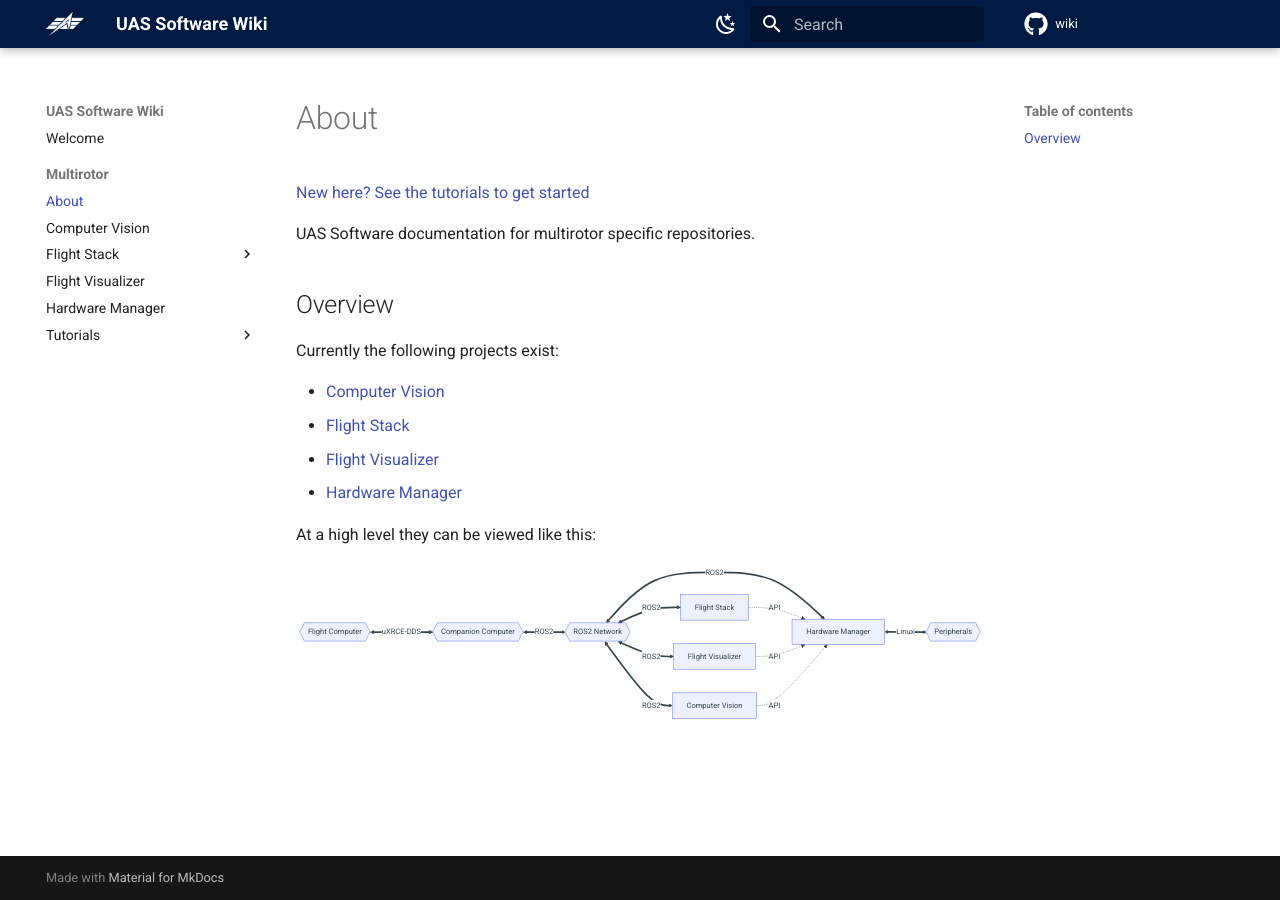
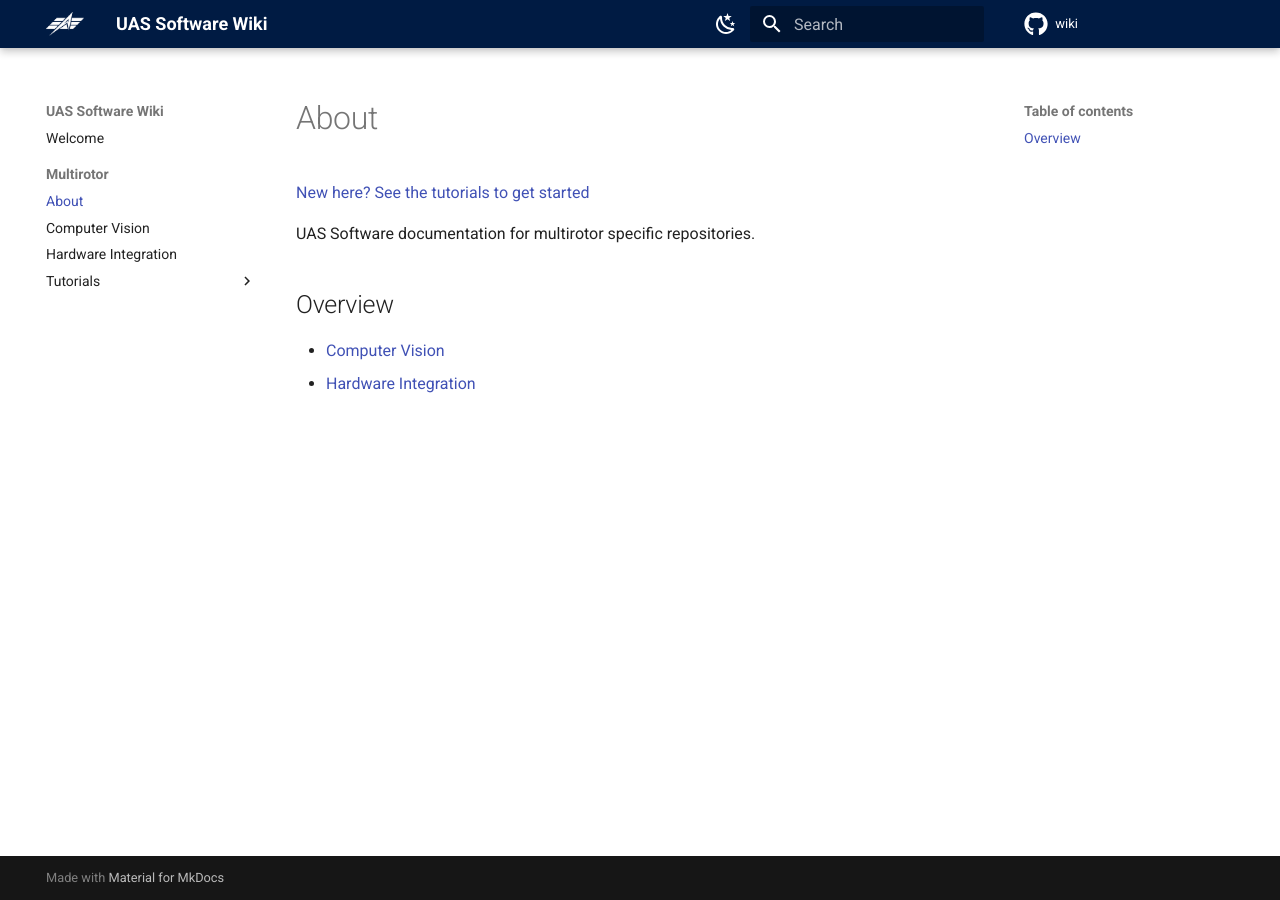
Before and after one commit to UTAT-UAS/wiki, an MkDocs documentation site: the page built from docs/Multirotor/about.md, in a window 1280 px wide. Built offline with MkDocs 1.6.1 and Material for MkDocs 9.7.7, drawn with Linux system fonts in a browser that asks for light colours; comment, search, counter and statistics services are not loaded.

Commit message:
feat: cleanup pages

````diff
--- a/docs/Multirotor/about.md
+++ b/docs/Multirotor/about.md
@@ -8,25 +8,5 @@ UAS Software documentation for multirotor specific repositories.
 
 ## Overview
 
-Currently the following projects exist:
-
 - [Computer Vision](./Computer_Vision/index.md)
-- [Flight Stack](./Flight_Stack/index.md)
-- [Flight Visualizer](./Flight_Visualizer/index.md)
-- [Hardware Manager](./Hardware_Manager/index.md)
-
-At a high level they can be viewed like this:
-
-```mermaid
-graph LR
-  Z{{Flight Computer}} <==>|uXRCE-DDS| A
-  A{{Companion Computer}} <==>|ROS2| B{{ROS2 Network}};
-  B <==>|ROS2| C[Flight Stack];
-  B <==>|ROS2| D[Flight Visualizer];
-  B <==>|ROS2| E[Computer Vision];
-  B <==>|ROS2| F[Hardware Manager];
-  F <==>|Linux| G{{Peripherals}};
-  C .->|API| F;
-  D .->|API| F;
-  E .->|API| F;
-```
+- [Hardware Integration](./Hardware_Integration/index.md)
````
Also changed, not shown: docs/Multirotor/Computer_Vision/index.md (+5 -1 lines), docs/Multirotor/Flight_Stack/flight_core.md (deleted, +0 -5 lines), docs/Multirotor/Flight_Stack/flight_planner.md (deleted, +0 -5 lines), docs/Multirotor/Flight_Stack/index.md (deleted, +0 -5 lines), docs/Multirotor/Flight_Visualizer/index.md (deleted, +0 -5 lines), docs/Multirotor/Hardware_Integration/index.md (renamed from docs/Multirotor/Hardware_Manager/index.md, +1 -1 lines).
